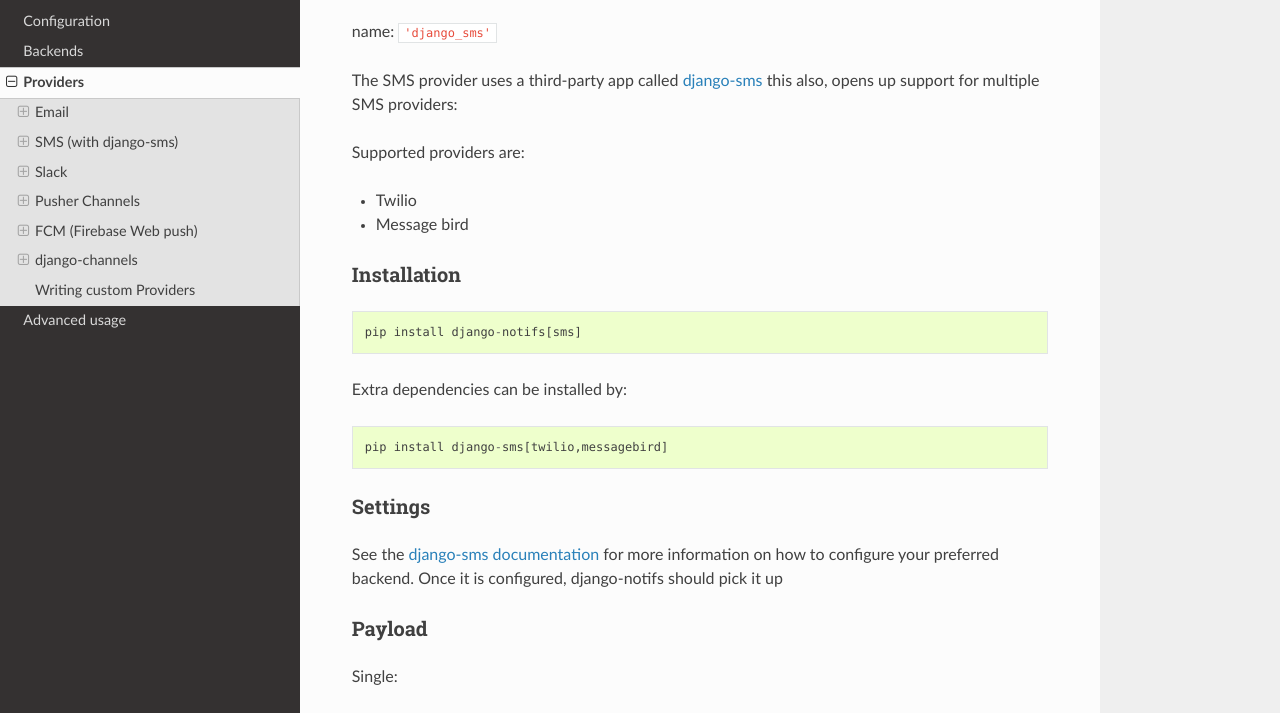
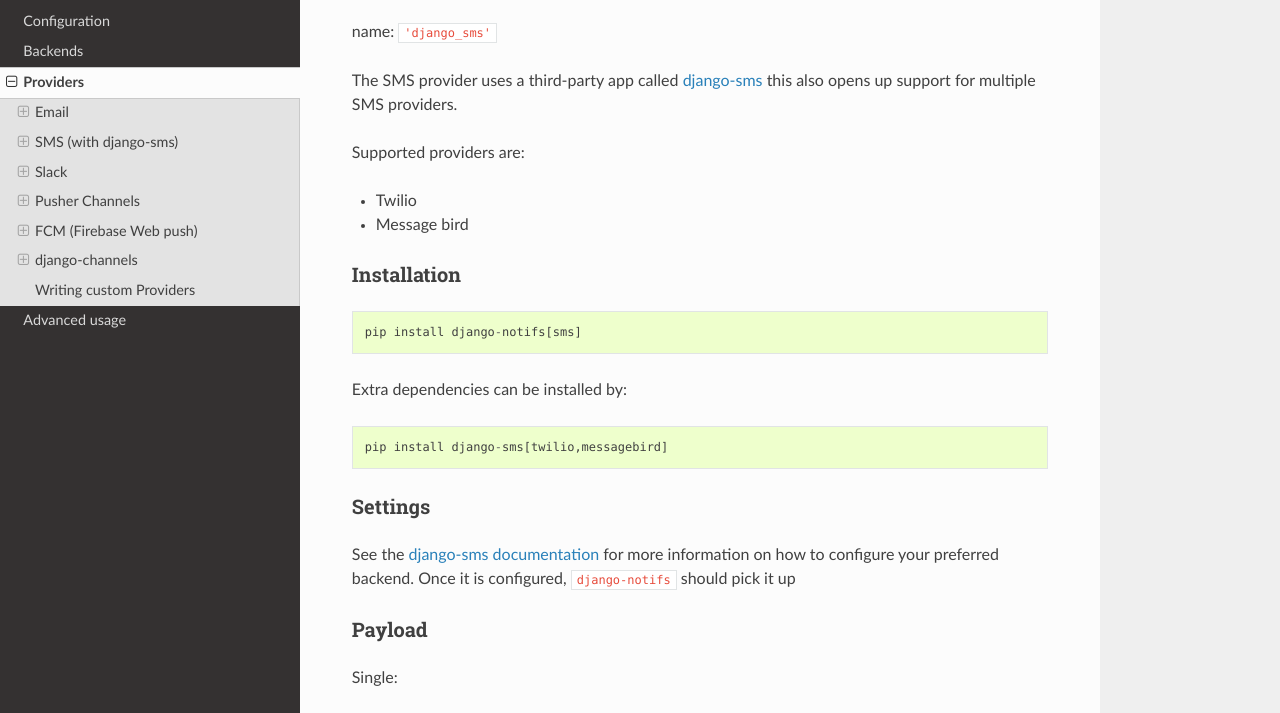
Before and after one commit to danidee10/django-notifs, a Sphinx documentation site: the page built from docs/providers.rst, in a window 1280 px wide and 900 px high, scrolled down 1306 px, cut to the strip 187-900 px from the top of the window. Built offline with Sphinx 7.4.7 and the Read the Docs theme 2.0.0, drawn with Linux system fonts in a browser that asks for light colours.

Commit message:
Update docs

```diff
--- a/docs/providers.rst
+++ b/docs/providers.rst
@@ -68,7 +68,7 @@
 
 name: ``'django_sms'``
 
-The SMS provider uses a third-party app called `django-sms`_ this also, opens up support for multiple SMS providers:
+The SMS provider uses a third-party app called `django-sms`_ this also opens up support for multiple SMS providers.
 
 Supported providers are:
 
@@ -91,7 +91,7 @@
 --------
 
 See the `django-sms documentation`_ for more information on how to configure your preferred backend. Once it is configured,
-django-notifs should pick it up
+``django-notifs`` should pick it up
 
 Payload
 -------
```
